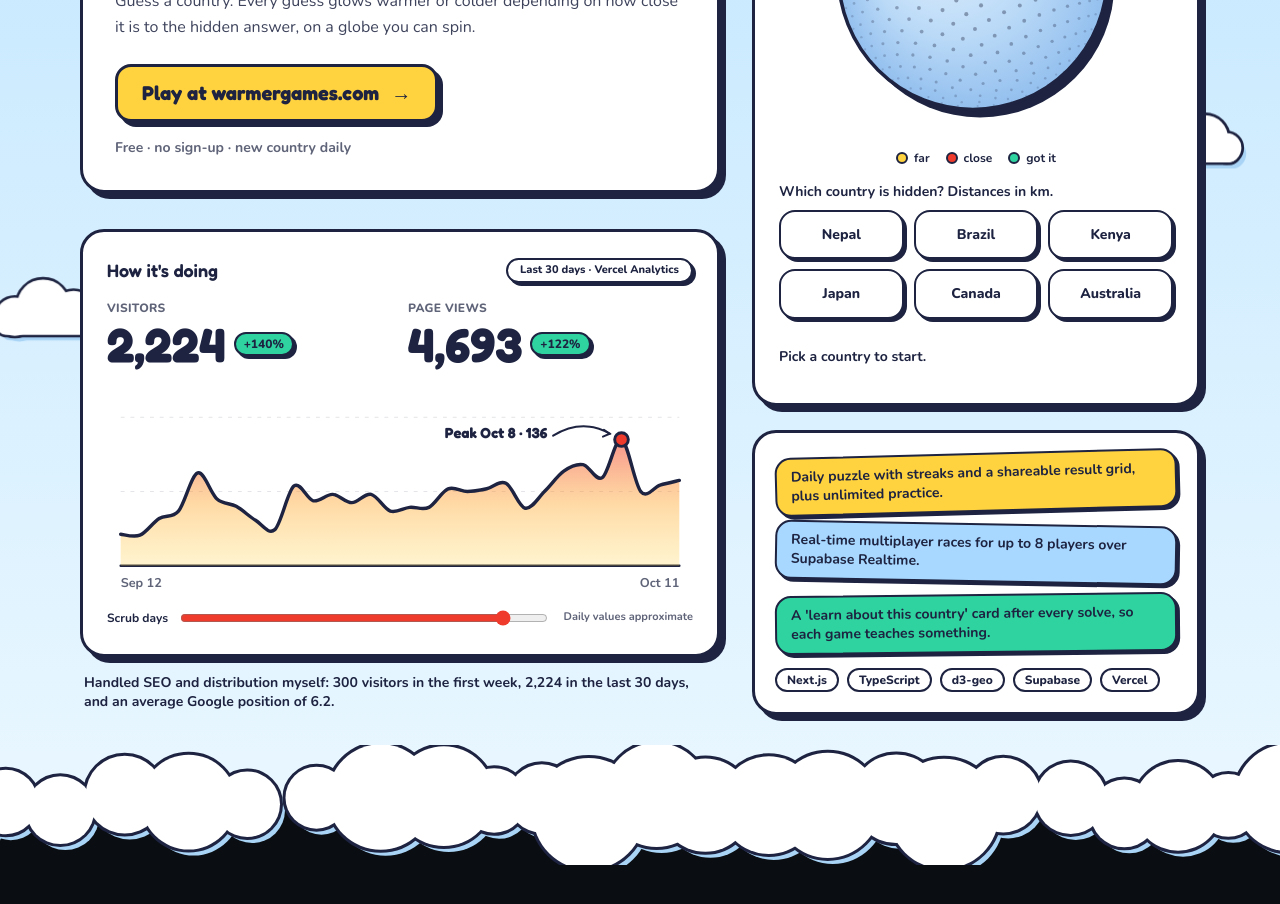
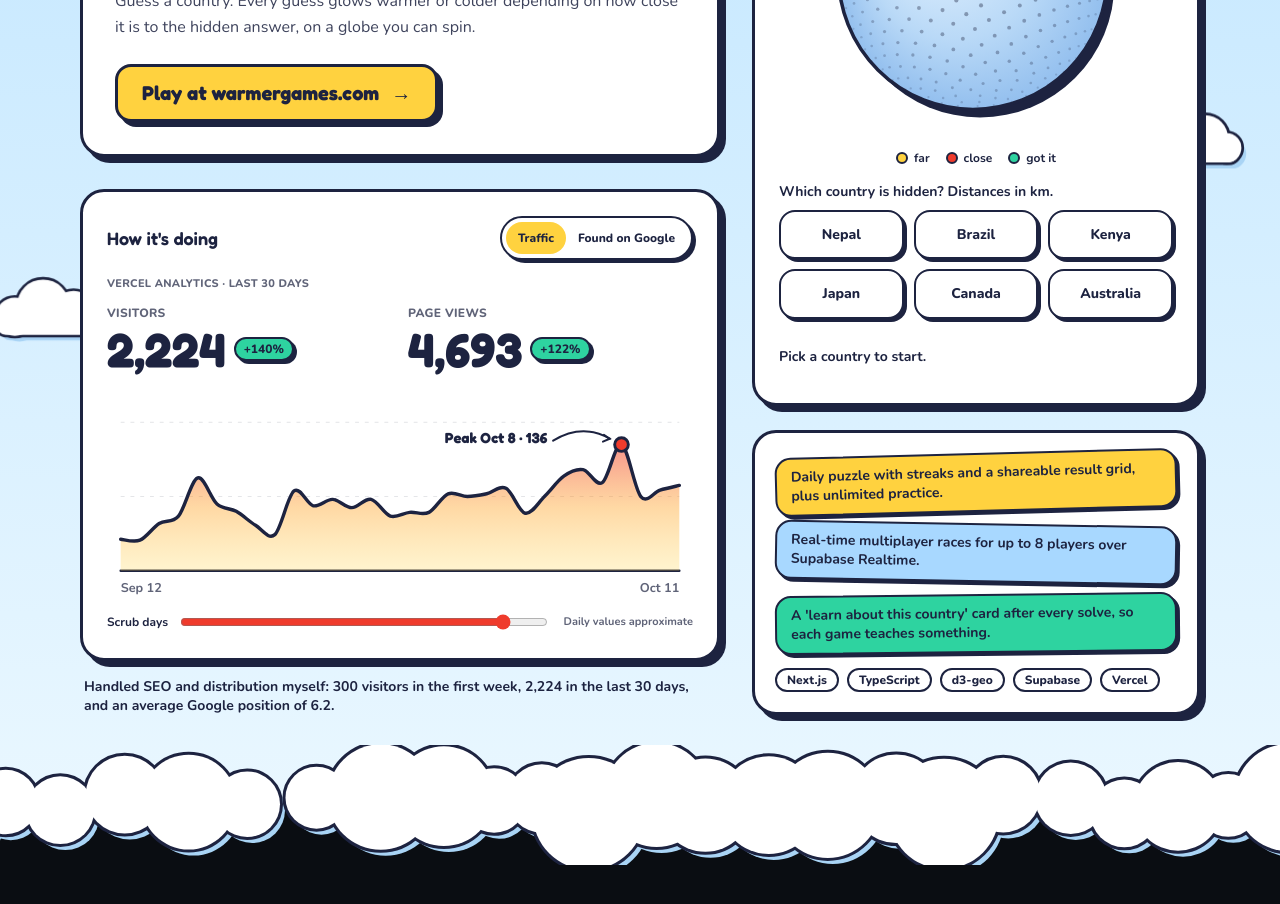
Before and after one commit to bipuladk60/Portfolio, a Next.js app: page / in a window 1280 px wide. Shown: the part 5960-6864 px from the top of the page. Built offline with nearby package versions, Linux system fonts and the light colour scheme.

Commit message:
feat: revision 4 (warmer sky world with analytics, clean hero)

```diff
--- a/src/components/sections/Games.tsx
+++ b/src/components/sections/Games.tsx
@@ -60,7 +60,6 @@ export function Games() {
                   Play at warmergames.com
                   <span aria-hidden>→</span>
                 </a>
-                <span className="text-sm font-bold opacity-70">Free · no sign-up · new country daily</span>
               </div>
             </article>
           </Reveal>
--- a/src/components/sections/games/WarmerStats.tsx
+++ b/src/components/sections/games/WarmerStats.tsx
@@ -6,6 +6,7 @@ import { games } from "@/data/content";
 import { GREEN, INK, ORANGE, RED, YELLOW } from "./toon";
 
 const A = games[0].analytics;
+const S = games[0].search;
 const MONTHS = ["Jan", "Feb", "Mar", "Apr", "May", "Jun", "Jul", "Aug", "Sep", "Oct", "Nov", "Dec"];
 const YEAR = 2026; // analytics window Sep 12 - Oct 11, 2026 (see content.ts)
 
@@ -79,6 +80,8 @@ export function WarmerStats() {
   const [active, setActive] = useState<number | null>(null);
   const gradId = useId().replace(/[^a-zA-Z0-9]/g, "");
   const rangeId = useId();
+  const tabBase = useId().replace(/[^a-zA-Z0-9]/g, "");
+  const [tab, setTab] = useState<"traffic" | "search">("traffic");
 
   const onPointer = (e: React.PointerEvent<SVGSVGElement>) => {
     const r = e.currentTarget.getBoundingClientRect();
@@ -94,14 +97,73 @@ export function WarmerStats() {
 
   return (
     <div ref={ref} data-cursor-box="" className="wr-sticker p-5 md:p-6">
-      <div className="flex flex-wrap items-center justify-between gap-2">
+      <div className="flex flex-wrap items-center justify-between gap-3">
         <p className="wr-display text-lg font-semibold">How it&apos;s doing</p>
-        <p className="wr-pill bg-white px-3 py-0.5 text-[11px] font-extrabold">
-          {A.period} · {A.source}
-        </p>
+        <div role="tablist" aria-label="Warmer analytics" className="wr-pill inline-flex bg-white p-1">
+          {(["traffic", "search"] as const).map((t) => (
+            <button
+              key={t}
+              type="button"
+              role="tab"
+              id={`${tabBase}-${t}-tab`}
+              aria-selected={tab === t}
+              aria-controls={`${tabBase}-${t}`}
+              tabIndex={tab === t ? 0 : -1}
+              onClick={() => setTab(t)}
+              onKeyDown={(e) => {
+                if (e.key === "ArrowRight" || e.key === "ArrowLeft") {
+                  const next = tab === "traffic" ? "search" : "traffic";
+                  setTab(next);
+                  document.getElementById(`${tabBase}-${next}-tab`)?.focus();
+                }
+              }}
+              className="min-h-8 cursor-pointer rounded-full px-3 text-xs font-extrabold transition-colors"
+              style={{ background: tab === t ? YELLOW : "transparent" }}
+            >
+              {t === "traffic" ? "Traffic" : "Found on Google"}
+            </button>
+          ))}
+        </div>
       </div>
 
-      <div className="mt-4 grid grid-cols-2 gap-4">
+      <div role="tabpanel" id={`${tabBase}-search`} aria-labelledby={`${tabBase}-search-tab`} hidden={tab !== "search"}>
+        <p className="mt-4 text-[11px] font-extrabold uppercase tracking-wide opacity-70">
+          {S.source} · {S.period} · {S.scope}
+        </p>
+        <dl className="mt-3 grid grid-cols-2 gap-3 sm:grid-cols-4">
+          {[
+            { label: "Clicks", value: S.clicks },
+            { label: "Impressions", value: S.impressions },
+            { label: "Avg. position", value: S.avgPosition },
+            { label: "CTR", value: S.ctr },
+          ].map((m, i) => (
+            <div
+              key={m.label}
+              className="wr-pill !rounded-2xl px-3 py-2.5"
+              style={{ background: [YELLOW, "#a8d8ff", GREEN, "#ffffff"][i] }}
+            >
+              <dt className="text-[11px] font-extrabold uppercase tracking-wide opacity-75">{m.label}</dt>
+              <dd className="wr-display mt-0.5 text-3xl font-bold leading-none">{m.value}</dd>
+            </div>
+          ))}
+        </dl>
+        <div className="mt-5 flex items-center gap-4">
+          <svg viewBox="0 0 160 56" aria-hidden className="h-14 w-36 shrink-0">
+            <path d="M4 50 C 30 50, 44 48, 62 42 S 96 30, 112 22 S 140 10, 156 8" fill="none" stroke={INK} strokeWidth="3.5" strokeLinecap="round" />
+            <path d="M146 4 l 11 4 l -8 8" fill="none" stroke={INK} strokeWidth="3" strokeLinecap="round" strokeLinejoin="round" />
+          </svg>
+          <div className="min-w-0">
+            <p className="text-sm font-bold leading-snug">{S.trend}</p>
+            <p className="mt-1 text-[11px] font-bold opacity-70">Curve is illustrative, not plotted data.</p>
+          </div>
+        </div>
+      </div>
+
+      <div role="tabpanel" id={`${tabBase}-traffic`} aria-labelledby={`${tabBase}-traffic-tab`} hidden={tab !== "traffic"}>
+      <p className="mt-4 text-[11px] font-extrabold uppercase tracking-wide opacity-70">
+        {A.source} · {A.period}
+      </p>
+      <div className="mt-3 grid grid-cols-2 gap-4">
         <Stat label="Visitors" value={A.visitors} growth={A.visitorsGrowth} start={inView} />
         <Stat label="Page views" value={A.pageViews} growth={A.pageViewsGrowth} start={inView} />
       </div>
@@ -216,6 +278,7 @@ export function WarmerStats() {
         </label>
         <p className="text-[11px] font-bold opacity-70">Daily values approximate</p>
       </div>
+      </div>
     </div>
   );
 }
```
